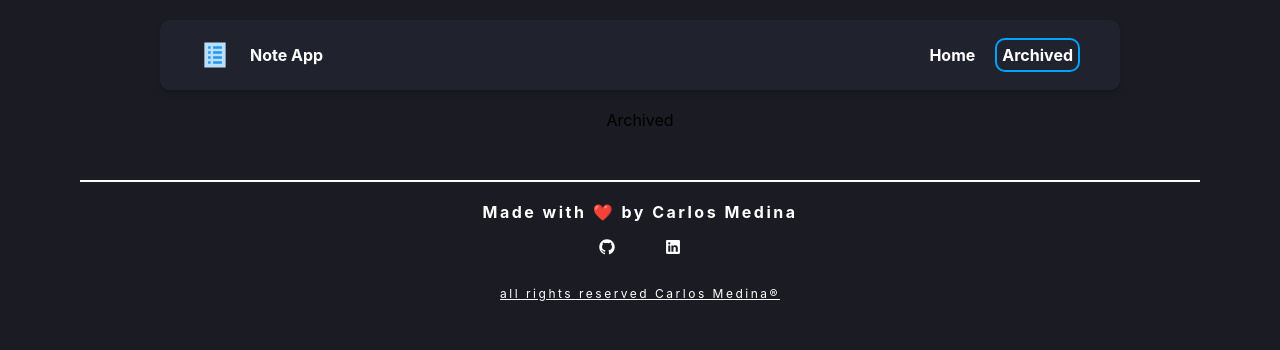
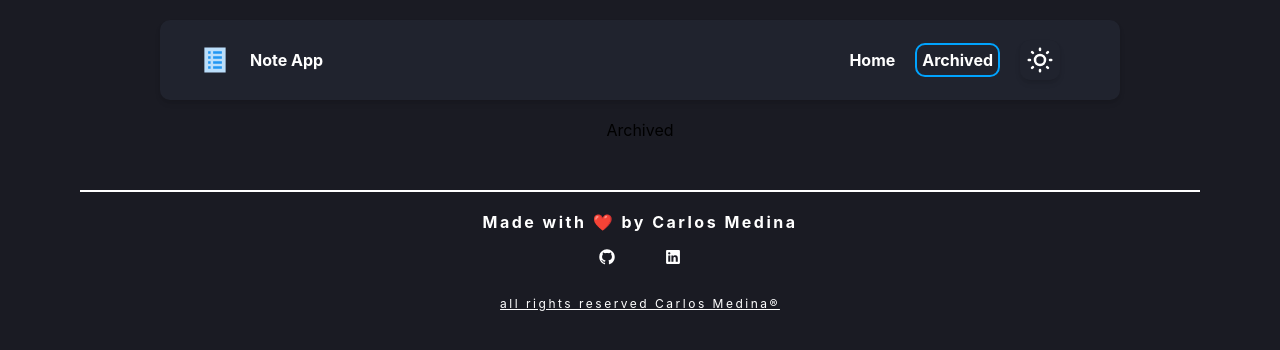
Before and after one commit to Carlosmedina06/Notepad-App, a React (Vite) app in the folder client/: page /archived in a window 1280 px wide. Shown: the top 350 px of the page. Built offline with nearby package versions, Linux system fonts and the light colour scheme.

Commit message:
add dark/light theme colors

```diff
--- a/client/src/Components/Footer/FooterStyle.js
+++ b/client/src/Components/Footer/FooterStyle.js
@@ -4,12 +4,12 @@ export const Container = styled.footer`
   display: flex;
   flex-direction: column;
   align-items: center;
-  border-top: 2px solid #fff;
+  border-top: 2px solid ${({ theme }) => theme.text};
   margin: 50px 40px 0 40px;
 `
 
 export const Footerheader = styled.div`
-  color: #fff;
+  color: ${({ theme }) => theme.text};
   letter-spacing: 2.5px;
   text-align: center;
   margin-top: 20px;
@@ -20,13 +20,13 @@ export const FooterContent = styled.div`
   gap: 50px;
   margin-bottom: 10px;
   svg {
-    color: #fff;
+    color: ${({ theme }) => theme.text};
     height: 50px;
   }
   p {
     letter-spacing: 2.5px;
     text-decoration: underline;
     font-size: 12px;
-    color: #fff;
+    color: ${({ theme }) => theme.text};
   }
 `
--- a/client/src/Components/Form/FormStyle.js
+++ b/client/src/Components/Form/FormStyle.js
@@ -7,9 +7,9 @@ export const Container = styled.article`
   width: 70%;
   margin: 5rem auto;
   padding: 20px 50px;
-  background-color: #20232e;
+  background-color: ${({ theme }) => theme.bgContainer};
   box-shadow: 0 4px 6px -1px rgba(0, 0, 0, 0.1), 0 2px 4px -1px rgba(0, 0, 0, 0.06);
-  color: #fff;
+  color: ${({ theme }) => theme.text};
   border-radius: 10px;
   label {
     font-weight: bold;
@@ -23,9 +23,9 @@ export const Content = styled.form`
   gap: 1rem;
 `
 export const Input = styled.input`
-  color: #fff;
-  background-color: rgb(28, 28, 30);
-  box-shadow: 0 0 0.4vw rgba(0, 0, 0, 0.5), 0 0 0 0.15vw transparent;
+  color: ${({ theme }) => theme.text};
+  background-color: ${({ theme }) => theme.bgInput};
+  box-shadow: ${({ theme }) => theme.boxShadowInput};
   border-radius: 0.4vw;
   border: none;
   outline: none;
@@ -33,7 +33,7 @@ export const Input = styled.input`
   max-width: 190px;
   transition: 0.4s;
   &:hover {
-    box-shadow: 0 0 0 0.15vw rgba(135, 207, 235, 0.186);
+    box-shadow: ${({ theme }) => theme.boxShadowInputHover};
   }
   &:focus {
     box-shadow: 0 0 0 0.15vw skyblue;
@@ -41,9 +41,9 @@ export const Input = styled.input`
 `
 
 export const TextArea = styled.textarea`
-  color: #fff;
-  background-color: rgb(28, 28, 30);
-  box-shadow: 0 0 0.4vw rgba(0, 0, 0, 0.5), 0 0 0 0.15vw transparent;
+  color: ${({ theme }) => theme.text};
+  background-color: ${({ theme }) => theme.bgInput};
+  box-shadow: ${({ theme }) => theme.boxShadowInput};
   border-radius: 0.4vw;
   border: none;
   outline: none;
@@ -52,7 +52,7 @@ export const TextArea = styled.textarea`
   resize: none;
   transition: 0.4s;
   &:hover {
-    box-shadow: 0 0 0 0.15vw rgba(135, 207, 235, 0.186);
+    box-shadow: ${({ theme }) => theme.boxShadowInputHover};
   }
   &:focus {
     box-shadow: 0 0 0 0.15vw skyblue;
--- a/client/src/Components/Nav/Nav.jsx
+++ b/client/src/Components/Nav/Nav.jsx
@@ -1,10 +1,16 @@
 import React from 'react'
 import { Link, NavLink } from 'react-router-dom'
 import { FcViewDetails } from 'react-icons/fc'
+import { HiOutlineMoon, HiOutlineSun } from 'react-icons/hi'
 
-import { Container, NavItem, NavMenu } from './NavStyle'
+import { ButtonTheme, Container, NavItem, NavMenu } from './NavStyle'
 
-const Nav = () => {
+const Nav = ({ tema, setTema }) => {
+  const changeMode = () => {
+    if (tema === 'DarkTheme') setTema('LightTheme')
+    if (tema === 'LightTheme') setTema('DarkTheme')
+  }
+
   return (
     <Container>
       <NavItem>
@@ -23,6 +29,10 @@ const Nav = () => {
           <li>
             <NavLink to="/archived">Archived</NavLink>
           </li>
+          <ButtonTheme onClick={() => changeMode()}>
+            {tema === 'DarkTheme' ? <HiOutlineSun /> : <HiOutlineMoon />}
+          </ButtonTheme>
+          <li />
         </NavMenu>
       </NavItem>
     </Container>
--- a/client/src/Components/Nav/NavStyle.js
+++ b/client/src/Components/Nav/NavStyle.js
@@ -9,16 +9,16 @@ export const Container = styled.nav`
   margin: 20px auto;
   border-radius: 10px;
   padding: 20px;
-  background-color: #20232e;
+  background-color: ${({ theme }) => theme.bgContainer};
   box-shadow: 0 4px 6px -1px rgba(0, 0, 0, 0.1), 0 2px 4px -1px rgba(0, 0, 0, 0.06);
-  color: #fff;
+  color: ${({ theme }) => theme.text};
   svg {
     width: 30px;
     height: 30px;
   }
   .active {
     border: solid 2px #00a3fe;
-    color: #fff;
+    color: ${({ theme }) => theme.text};
     border-radius: 10px;
     padding: 5px;
   }
@@ -33,3 +33,19 @@ export const NavMenu = styled.ul`
   gap: 20px;
   user-select: none;
 `
+export const ButtonTheme = styled.button`
+  display: flex;
+  background-color: ${({ theme }) => theme.bgContainer};
+  box-shadow: 0 4px 6px -1px rgba(0, 0, 0, 0.1), 0 2px 4px -1px rgba(0, 0, 0, 0.06);
+  border-radius: 10px;
+  padding: 5px;
+  text-align: center;
+  color: ${({ theme }) => theme.text};
+  border: none;
+  cursor: pointer;
+  transition: all 0.3s ease-in-out;
+  &:hover {
+    background-color: #00a3fe;
+    color: #fff;
+  }
+`
--- a/client/src/Components/NoteCard/NoteCard.jsx
+++ b/client/src/Components/NoteCard/NoteCard.jsx
@@ -14,10 +14,10 @@ const NoteCard = ({ notes, handleDelete }) => {
               <p>{note.content}</p>
             </Content>
             <ButtonContainer>
-              <Button onClick={() => handleDelete(note.id)}>
+              <Button title="delete note" onClick={() => handleDelete(note.id)}>
                 <RiCheckboxLine />
               </Button>
-              <Button>
+              <Button title="archive note">
                 <RiArchiveLine />
               </Button>
             </ButtonContainer>
--- a/client/src/Components/NoteCard/NoteCardStyle.js
+++ b/client/src/Components/NoteCard/NoteCardStyle.js
@@ -17,8 +17,8 @@ export const CardNote = styled.div`
   min-height: 100px;
   max-height: max-content;
   border-radius: 10px;
-  color: #fff;
-  background-color: #20232e;
+  color: ${({ theme }) => theme.text};
+  background-color: ${({ theme }) => theme.bgContainer};
   justify-content: space-between;
 `
 export const Content = styled.div`
@@ -40,7 +40,7 @@ export const ButtonContainer = styled.div`
 export const Button = styled.button`
   border: none;
   background: transparent;
-  color: #fff;
+  color: ${({ theme }) => theme.text};
   font-size: 20px;
   cursor: pointer;
 `
--- a/client/src/Layout/Layout.jsx
+++ b/client/src/Layout/Layout.jsx
@@ -1,4 +1,4 @@
-import React from 'react'
+import React, { useState } from 'react'
 import { Outlet } from 'react-router-dom'
 import { ThemeProvider } from 'styled-components'
 
@@ -10,11 +10,13 @@ import Themes from '../Theme/Themes'
 import { LayoutStyle } from './LayoutStyle'
 
 const Layout = () => {
+  const [tema, setTema] = useState('DarkTheme')
+
   return (
-    <ThemeProvider theme={Themes['DarkTheme']}>
+    <ThemeProvider theme={Themes[tema]}>
       <LayoutStyle>
         <GlobalStyle />
-        <Nav />
+        <Nav setTema={setTema} tema={tema} />
         <main>
           <Outlet />
         </main>
--- a/client/src/Theme/Themes.js
+++ b/client/src/Theme/Themes.js
@@ -1,17 +1,15 @@
 const LightTheme = {
   bg: '#fff',
-  bgContainer: '#fff',
-  boxShadowContainer: '',
+  bgContainer: '#f9f4f4',
   text: '#000',
-  bgInput: '',
-  boxShadowInput: '',
-  boxShadowInputHover: '',
+  bgInput: '#f9f4f4',
+  boxShadowInput: '0 4px 6px -1px rgba(0, 0, 0, 0.1), 0 2px 4px -1px rgba(0, 0, 0, 0.06)',
+  boxShadowInputHover: '0 0 0 0.15vw rgba(135, 207, 235, 0.186)',
 }
 
 const DarkTheme = {
   bg: '#1A1B23',
   bgContainer: '#20232e',
-  boxShadowContainer: '0 4px 6px -1px rgba(0, 0, 0, 0.1), 0 2px 4px -1px rgba(0, 0, 0, 0.06)',
   text: '#fff',
   bgInput: 'rgb(28, 28, 30)',
   boxShadowInput: '0 0 0.4vw rgba(0, 0, 0, 0.5), 0 0 0 0.15vw transparent',
```
